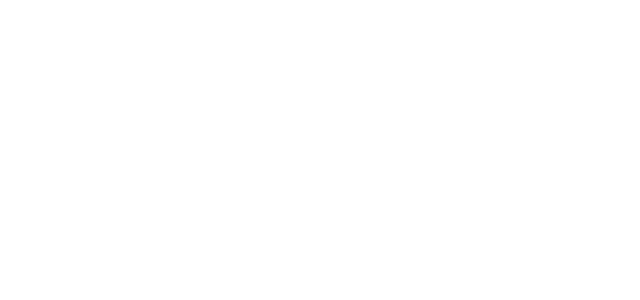
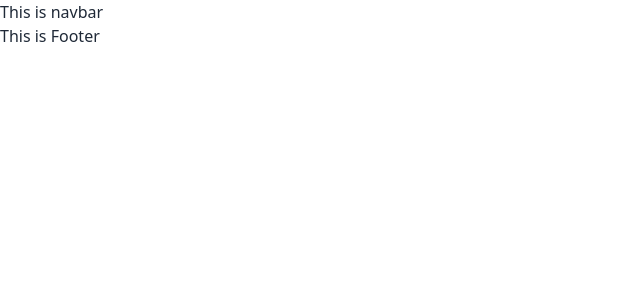
Before and after one commit to azimuddin2/azim-uddin-portfolio, a React (Vite) app: page / in a window 1280 px wide. Shown: the top 300 px of the page, without its empty margins (0-640 px from the left). Built offline with nearby package versions, Linux system fonts and the light colour scheme.

Commit message:
added project structure

```diff
--- a/src/App.jsx
+++ b/src/App.jsx
@@ -1,10 +1,12 @@
-import './App.css'
+import { RouterProvider } from 'react-router-dom';
+import './App.css';
+import router from './router/Routes';
 
 function App() {
 
   return (
     <>
-
+      <RouterProvider router={router}></RouterProvider>
     </>
   )
 }
--- /dev/null
+++ b/src/layout/Main.jsx
@@ -0,0 +1,15 @@
+import { Outlet } from "react-router-dom";
+import Navbar from "../pages/Shared/Navbar/Navbar";
+import Footer from "../pages/Shared/Footer/Footer";
+
+const Main = () => {
+    return (
+        <div>
+            <Navbar></Navbar>
+            <Outlet></Outlet>
+            <Footer></Footer>
+        </div>
+    );
+};
+
+export default Main;
--- /dev/null
+++ b/src/pages/Shared/Footer/Footer.jsx
@@ -0,0 +1,11 @@
+import React from 'react';
+
+const Footer = () => {
+    return (
+        <div>
+            <h1>This is Footer</h1>
+        </div>
+    );
+};
+
+export default Footer;
--- /dev/null
+++ b/src/pages/Shared/Navbar/Navbar.jsx
@@ -0,0 +1,11 @@
+import React from 'react';
+
+const Navbar = () => {
+    return (
+        <div>
+            <h1>This is navbar</h1>
+        </div>
+    );
+};
+
+export default Navbar;
```
Also changed, not shown: src/router/Routes.jsx (added, +14 -0 lines).
